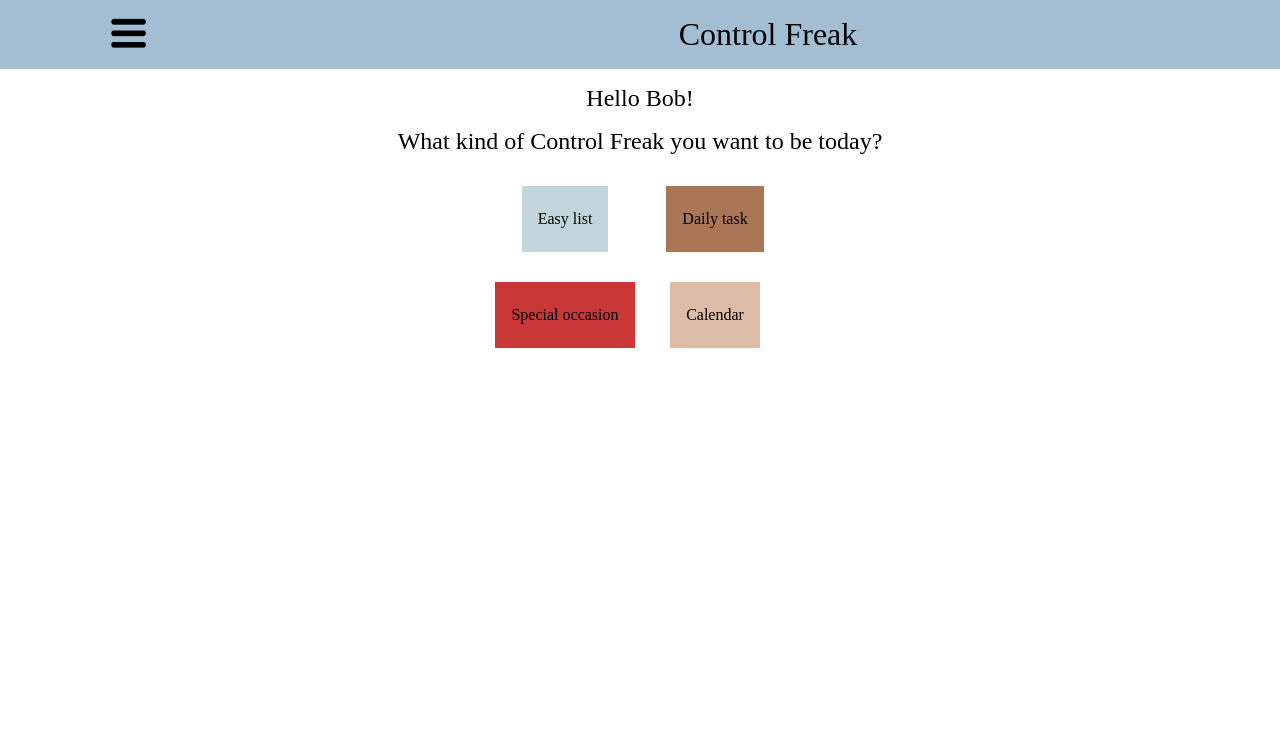
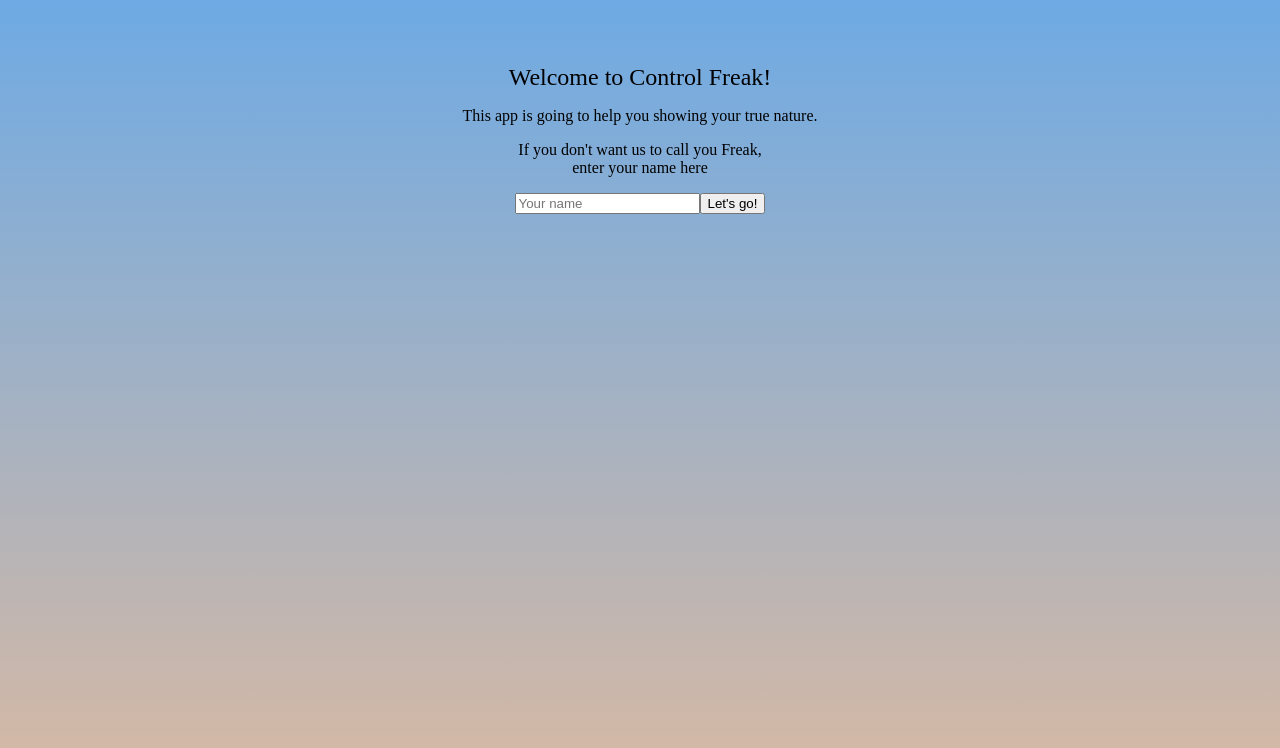
Before and after one commit to lucilevacquie/To-Do-List, a React (Create React App) app: page / in a window 1280 px wide. Shown: the top 748 px of the page. Built offline with nearby package versions, Linux system fonts and the light colour scheme; a web font is replaced by a local one.

Commit message:
welcome page / login / logout

```diff
--- a/src/App.js
+++ b/src/App.js
@@ -1,8 +1,8 @@
-import React from "react";
+import React, {useEffect} from "react";
 import styled from "styled-components";
 import {Switch, Route, BrowserRouter as Router} from "react-router-dom";
 
-// import Welcome from "./pages/welcome";
+import Welcome from "./pages/welcome";
 import Home from "./pages/home";
 import EasyList from "./pages/easylist";
 import DailyTask from "./pages/dailytask";
@@ -12,42 +12,56 @@ import Travel from "./pages/travel";
 import Shopping from "./pages/shopping";
 
 import Header from "./components/header";
+import {useLoginContext} from "./loginProvider";
 
 const data = [
   {
+    id: "Welcome",
+    auth: false,
+    component: Welcome,
+    path: "/"
+  },
+  {
     id: "Home",
-    path: Home,
-    link: "/"
+    auth: true,
+    component: Home,
+    path: "/"
   },
   {
     id: "Easy list",
-    path: EasyList,
-    link: "/easylist"
+    auth: true,
+    component: EasyList,
+    path: "/easylist"
   },
   {
     id: "Daily task",
-    path: DailyTask,
-    link: "/dailytask"
+    auth: true,
+    component: DailyTask,
+    path: "/dailytask"
   },
   {
     id: "Special occasion",
-    path: TypeOfList,
-    link: "/specialoccasion"
+    auth: true,
+    component: TypeOfList,
+    path: "/specialoccasion"
   },
   {
     id: "Calendar",
-    path: Calendar,
-    link: "/calendar"
+    auth: true,
+    component: Calendar,
+    path: "/calendar"
   },
   {
     id: "Travel List",
-    path: Travel,
-    link: "/travel"
+    auth: true,
+    component: Travel,
+    path: "/travel"
   },
   {
     id: "Shopping List",
-    path: Shopping,
-    link: "/shopping"
+    auth: true,
+    component: Shopping,
+    path: "/shopping"
   },
 ]
 
@@ -59,14 +73,30 @@ const Container = styled.div`
 `
 
 const App = () => {
+
+  const {isLoggedIn, login} = useLoginContext()
+
+  const getRoute = (item) => {
+    if ((item.auth && isLoggedIn) || (!item.auth && !isLoggedIn)){
+      return <Route key={item.id} exact path={item.path} component={item.component}/>
+    }
+  }
+
+  useEffect(() => {
+    const username = localStorage.getItem("username")
+    if (username){
+      login(username)
+    }
+  }, [login])
+
   return (
   <Container>
     <Router>
+      {isLoggedIn &&
         <Header/>
+      }
       <Switch>
-          {data.map(item => (
-            <Route key={item.id} exact path={item.link} component={item.path}/>
-          ))}
+        {data.map(item => getRoute(item))}
       </Switch>
     </Router>
   </Container>
--- a/src/components/navbar.js
+++ b/src/components/navbar.js
@@ -7,6 +7,7 @@ import EasyList from "../pages/easylist";
 import DailyTask from "../pages/dailytask";
 import TypeOfList from "../pages/typeoflists";
 import Calendar from "../pages/calendar";
+import {useLoginContext} from "../loginProvider";
 
 import MenuIcon from "../assets/menu-icon.png";
 
@@ -97,6 +98,8 @@ const Navbar = () => {
 
     const [show, setShow] = useState(false);
 
+    const {logout} = useLoginContext()
+
     return (
         <NavbarContainer>
             <Button onClick={() => setShow(!show)}>
@@ -112,6 +115,7 @@ const Navbar = () => {
                         {item.id}
                     </NavLink>
                 ))}
+                <NavLink to="/" onClick={() => logout()}>Logout</NavLink>
             </Links>
 
             </div>
--- a/src/index.js
+++ b/src/index.js
@@ -3,6 +3,7 @@ import ReactDOM from 'react-dom';
 import App from './App';
 import {createGlobalStyle} from "styled-components";
 import "./style.scss";
+import LoginProvider from "./loginProvider";
 
 const GlobalStyle = createGlobalStyle `
 
@@ -15,7 +16,9 @@ const GlobalStyle = createGlobalStyle `
 ReactDOM.render(
   <React.StrictMode>
     <GlobalStyle/>
-    <App/>
+    <LoginProvider>
+      <App/>
+    </LoginProvider>
   </React.StrictMode>,
   document.getElementById('root')
 );
--- /dev/null
+++ b/src/loginProvider.js
@@ -0,0 +1,35 @@
+import React, {createContext, useContext, useState} from "react";
+
+const loginContext = createContext()
+
+export const useLoginContext = () => useContext(loginContext)
+
+const LoginProvider = ({children}) => {
+
+    const [isLoggedIn, setIsLoggedIn] = useState (false)
+    const [username, setUsername] = useState()
+
+    const login = (name) => {
+        setUsername(name)
+        setIsLoggedIn(true)
+    }
+
+    const logout = () => {
+        localStorage.clear()
+        setUsername("")
+        setIsLoggedIn(false)
+    }
+
+    const state = {
+        isLoggedIn,
+        username,
+        login,
+        logout
+    }
+
+    return(
+    <loginContext.Provider value={state}>{children}</loginContext.Provider>
+    )
+}
+
+export default LoginProvider;
--- a/src/pages/home.js
+++ b/src/pages/home.js
@@ -3,6 +3,7 @@ import styled from "styled-components";
 
 import Title from "../components/list/list_title";
 import ChoiceBoard from "../components/choice_board";
+import {useLoginContext} from "../loginProvider";
 
 const data = [
     {
@@ -26,9 +27,12 @@ const data = [
 const Container = styled.div``;
 
 const Home = () => {
+
+    const {username} = useLoginContext()
+
     return (
         <Container>
-            <Title>Hello Bob!</Title>
+            <Title>Hello {username}!</Title>
             <Title>What kind of Control Freak you want to be today?</Title>
             <ChoiceBoard data={data}/>
         </Container>
--- a/src/pages/welcome.js
+++ b/src/pages/welcome.js
@@ -2,6 +2,7 @@ import React from "react";
 import styled from "styled-components";
 
 import Title from "../components/list/list_title";
+import {useLoginContext} from "../loginProvider";
 
 const Container = styled.div`
     display: flex;
@@ -28,14 +29,32 @@ const Form = styled.form`
 
 
 const Welcome = () => {
+
+    const {login} = useLoginContext()
+
+    const onSubmitForm = (e) => {
+        e.preventDefault()
+        const formdata = new FormData(e.target);
+        const username = formdata.get("username");
+
+        localStorage.setItem("username", username);
+
+        login(username)
+    }
+
+
     return (
         <Container>
             <Content>
                 <Title>Welcome to Control Freak!</Title>
                 <Description>This app is going to help you showing your true nature.</Description>
-                <Name>If you don't want us to call you Love, <br/> enter your name here</Name>
-                <Form>
-                    <input></input>
+                <Name>If you don't want us to call you Freak, <br/> enter your name here</Name>
+                <Form onSubmit={onSubmitForm}>
+                    <input
+                    name = "username"
+                    type="text"
+                    placeholder="Your name"/>
+                    <button type="submit">Let's go!</button>
                 </Form>
             </Content>
         </Container>
```
Lines whose indentation alone changed are shown as unchanged.
